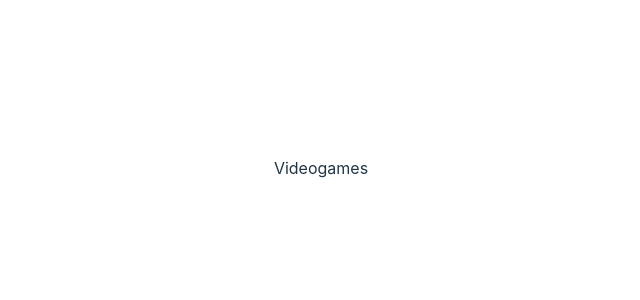
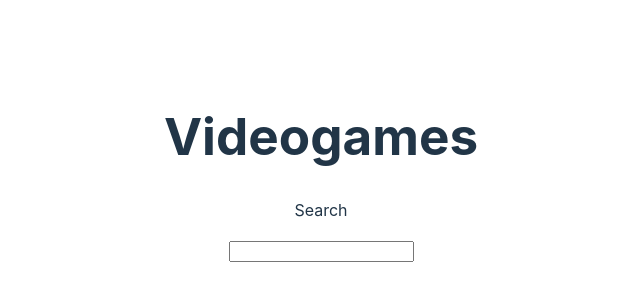
Before and after one commit to lllMaxMaxlll/Pixelverse, a React (Vite) app in the folder client/: page /videogames in a window 1280 px wide. Shown: the part 232-532 px from the top of the page, without its empty margins (319-959 px from the left). Built offline with nearby package versions, Linux system fonts and the light colour scheme; the HTML template or start-up script is replaced by a standard one.

Commit message:
Add rating validate DB

```diff
--- a/client/src/components/Videogames.jsx
+++ b/client/src/components/Videogames.jsx
@@ -1,7 +1,13 @@
 import React from "react";
 
 const Videogames = () => {
-	return <div>Videogames</div>;
+	return (
+		<div>
+			<h1>Videogames</h1>
+			<p>Search</p>
+			<input />
+		</div>
+	);
 };
 
 export default Videogames;
```
Also changed, not shown: client/src/components/Home.jsx (added), 1 other file (tests, documents, lock files or other folders).
